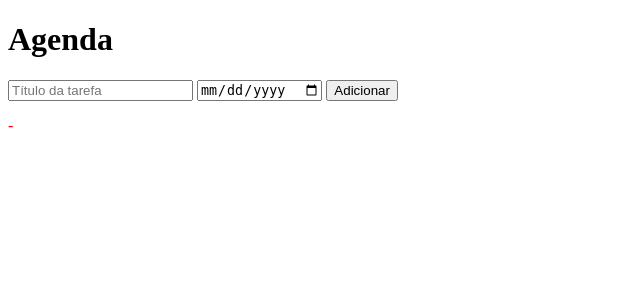
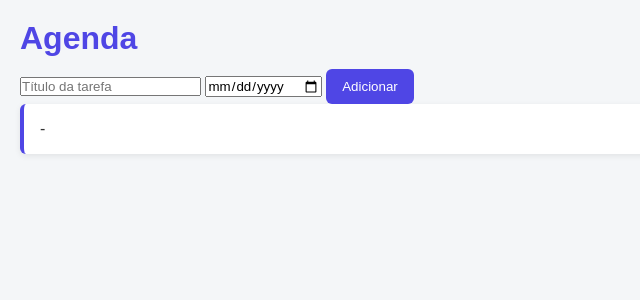
Before and after one commit to QuaresmaCssgo-dev/agenda-python, a Flask app: page /agenda in a window 1280 px wide. Shown: the top 300 px of the page, without its empty margins (0-640 px from the left). Run offline with Flask 3, Linux system fonts and the light colour scheme.

Commit message:
CSS style

```diff
--- a/static/style.css
+++ b/static/style.css
@@ -1,3 +1,46 @@
+/* Reset básico */
+* {
+    margin: 0;
+    padding: 0;
+    box-sizing: border-box;
+    font-family: Arial, Helvetica, sans-serif;
+}
+
+/* Corpo da página */
+body {
+    background-color: #f4f6f8;
+    color: #333;
+    padding: 20px;
+}
+
+/* Parágrafos */
 p {
-    color: red;
+    background-color: #ffffff;
+    padding: 12px 16px;
+    border-left: 4px solid #4f46e5;
+    border-radius: 6px;
+    margin-bottom: 12px;
+    line-height: 1.6;
+    box-shadow: 0 2px 6px rgba(0, 0, 0, 0.08);
 }
+
+/* Títulos */
+h1, h2, h3 {
+    color: #4f46e5;
+    margin-bottom: 12px;
+}
+
+/* Botão simples */
+button {
+    background-color: #4f46e5;
+    color: white;
+    border: none;
+    padding: 10px 16px;
+    border-radius: 6px;
+    cursor: pointer;
+    transition: 0.3s;
+}
+
+button:hover {
+    background-color: #4338ca;
+}
--- a/teste.py
+++ b/teste.py
@@ -1,4 +1,6 @@
+from models.database import Database
 from typing import Self
+
 
 class Tarefa:
     def __init__(self: Self, titulo_tarefa: str, date_conclusao: str = None) -> None:
```
Also changed, not shown: models/database.py (+38 -0 lines).
